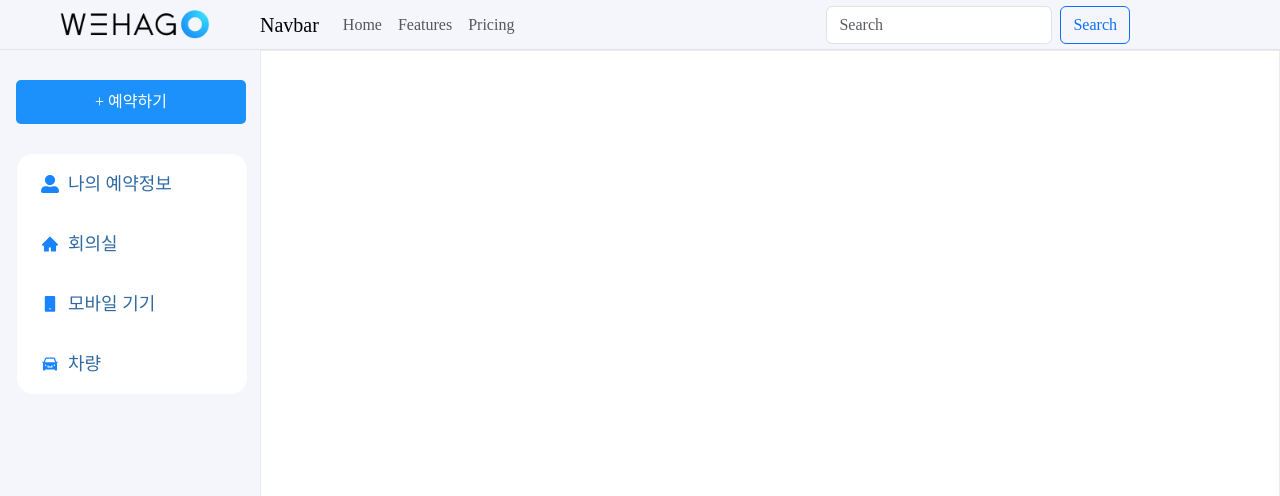
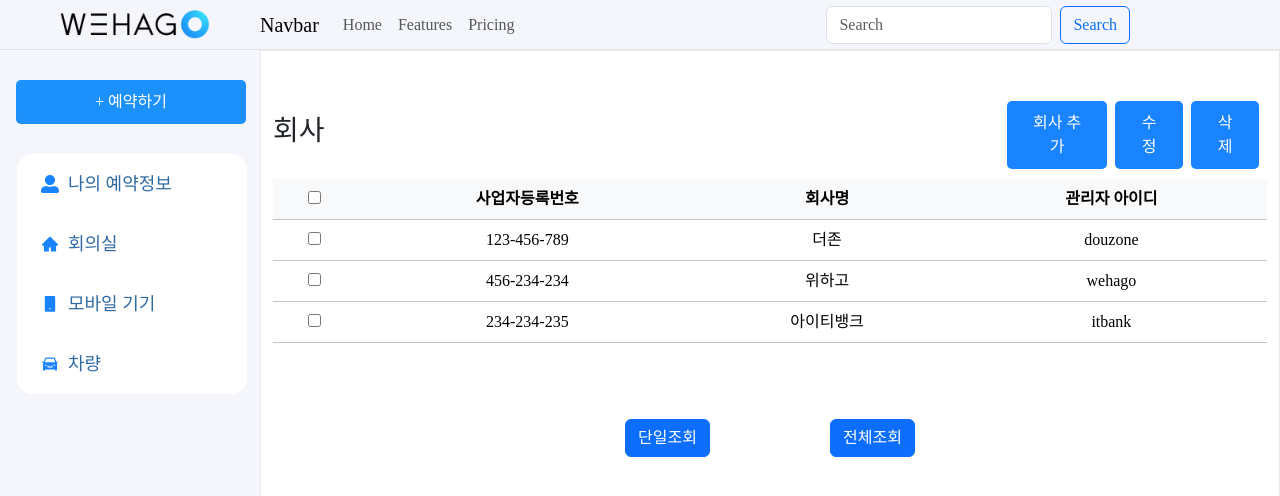
Before and after one commit to namji95/resource-management-frontend, a React (Create React App) app: page /companylist in a window 1280 px wide. Shown: the top 496 px of the page. Built offline with nearby package versions, Linux system fonts and the light colour scheme; a web font is replaced by a local one.

Commit message:
Feat: 회사 추가/수정/삭제  버튼 추가

```diff
--- a/src/App.js
+++ b/src/App.js
@@ -12,6 +12,8 @@
 // import Mypage from './components/MyPage/PageForm';
 import Meeting from './components/Metting/InputDeviceForm';
 import Car from './components/Car/Car';
+import CompanyList from './components/company/CompanyList';
+import EmployeeList from './components/employee/EmployeeList';
 
 function App() {
 
@@ -57,13 +59,14 @@
             <div className= "main" >
 
               <div style={{border : '1px solid rgba(0,0,0,.08)', backgroundColor :'white', width: windowWidth - 260, height: windowHeight - 50 , position: 'fixed', left: '260px', top: '50px', right: '0', bottom: '0' }}>
-
                 <Routes>
                   <Route path='/main' element = {<Calendar/>}></Route>
                   <Route path='/company' element = {<Company/>}></Route>
                   <Route path='/device' element = {<Device/>}></Route>
                   <Route path='/meeting' element = {<Meeting/>}></Route>
                   <Route path='/car' element = {<Car/>}></Route>
+                  <Route path='/companylist' element = {<CompanyList></CompanyList>}></Route>
+                  <Route path='./employee' element = {<EmployeeList></EmployeeList>}></Route>
 
                 </Routes>
 
--- a/src/components/company/Company.js
+++ b/src/components/company/Company.js
@@ -16,9 +16,9 @@
     return (
         <>
             <div className={styles.page}>
-            <h1>신청하기</h1>
+            <h1>회사 등록</h1>
             <br/>
-        <h6>서비스 세팅을 위해 회사 정보를 입력해주세요.
+        <h6>회사 정보를 입력해주세요.
             <br/>
             입력한 내용으로 최초 관리자 정보가 설정됩니다.
         </h6>
--- a/src/components/company/Company.module.css
+++ b/src/components/company/Company.module.css
@@ -16,6 +16,20 @@
     display: flex;
     flex-direction: column;
 }
+
+.content_head {
+    margin-top: 5%;
+
+}
+
+.title {
+    text-align: left;
+
+    display: flex;
+    justify-content: space-between;
+    align-items: center;
+}
+
 
 .inputTitle {
     font-size: 12px;
--- a/src/components/company/CompanyList.js
+++ b/src/components/company/CompanyList.js
@@ -1,5 +1,9 @@
 import React, { useEffect, useState } from 'react';
 import axios from 'axios';
+
+import styles from './CompanyList.module.css';
+import { Container } from "react-bootstrap";
+
 
 function CompanyList() {
     const copSeq = 1;
@@ -29,8 +33,71 @@
 
 
     return(
+
         <>
-        <button
+
+<Container>
+            <div className={styles.page}>
+                <div>
+                    <div className={styles.content_head}>
+                        <div className={styles.title}>
+                            <h3 >
+                                <span>회사</span>
+                            </h3>
+                            <div className={styles.buttonCon}>
+                              <button type="button" className={styles.button}>회사 추가</button>
+                              <button type="button" className={styles.button}>수정</button>
+                              <button type="button" className={styles.button}>삭제</button>
+                            </div>
+
+                            {/* <div style={{height: 20}}>
+
+                            </div> */}
+                        </div>
+                    </div>
+
+                <div className={styles.content_body}>
+                    <table class="table table-hover">
+                    <thead class="table-light">
+                        <tr>
+                        <th scope="col"><input type='checkbox'></input></th>
+                        <th scope="col">사업자등록번호</th>
+                        <th scope="col">회사명</th>
+                        <th scope="col">관리자 아이디</th>
+                        </tr>
+                    </thead>
+                    <tbody>
+                        <tr>
+                        <th scope="row"><input type='checkbox'></input></th>
+                        <td>123-456-789</td>
+                        <td>더존</td>
+                        <td>douzone</td>
+                        </tr>
+                        <tr>
+                        <th scope="row"><input type='checkbox'></input></th>
+                        <td>456-234-234</td>
+                        <td>위하고</td>
+                        <td>wehago</td>
+                        </tr>
+                        <tr>
+                        <th scope="row"><input type='checkbox'></input></th>
+                        {/* <td colspan="2">Larry the Bird</td> */}
+                        <td>234-234-235</td>
+                        <td>아이티뱅크</td>
+                        <td>itbank</td>
+                        </tr>
+                    </tbody>
+                    </table>
+
+                            </div>
+                        </div>
+            </div>
+
+        </Container>
+
+        <div className={styles.page}>
+          <div>
+          <button
           class="btn btn-primary"
           type="button"
           onClick={() => {
@@ -61,27 +128,10 @@
                 console.log(error);
             })
         }}>전체조회</button>
+          </div>
 
-         <button
-          class="btn btn-primary"
-          type="button"
-          onClick={() => {
-            axios.get('http://localhost:9000/api/company')
-            .then((result) => {
-                  console.log(result.data);
-                    data = result.data;
-                    console.log(output = JSON.stringify(data));
-            })
-            .catch((error) => {
-                console.log('요청실패');
-                console.log(error);
-            })
-        }}>전체조회</button>
 
-      <div>
-        `{output}`
-      </div>
-
+        </div>
 
         </>
 
--- /dev/null
+++ b/src/components/company/CompanyList.module.css
@@ -0,0 +1,51 @@
+/* .page {
+    display: flex;
+    flex-direction: column;
+    flex-basis: 100%;
+
+    align-items: center;
+    justify-content: center;
+    height: 20vh;
+    background-color: white;
+  } */
+
+table tr{
+    border-bottom: 1px solid rgb(196, 196, 196);
+}
+
+.content_head {
+    margin-top: 5%;
+}
+
+.title {
+    text-align: left;
+    height: 20%;
+
+    display: flex;
+    justify-content: space-between;
+    align-items: center;
+}
+
+.task_area {
+    align-items: end;
+}
+
+.buttonCon {
+    display: flex;
+    align-items: end;
+    width: 260px;
+}
+
+.button {
+    background-color:#1a83ff;
+    /* float: right; */
+    /* right: 100%; */
+    margin: 0px;
+    margin-right: 3%;
+    /* padding: 0; */
+
+}
+
+.content_body {
+    margin-top: 1%;
+}
```
